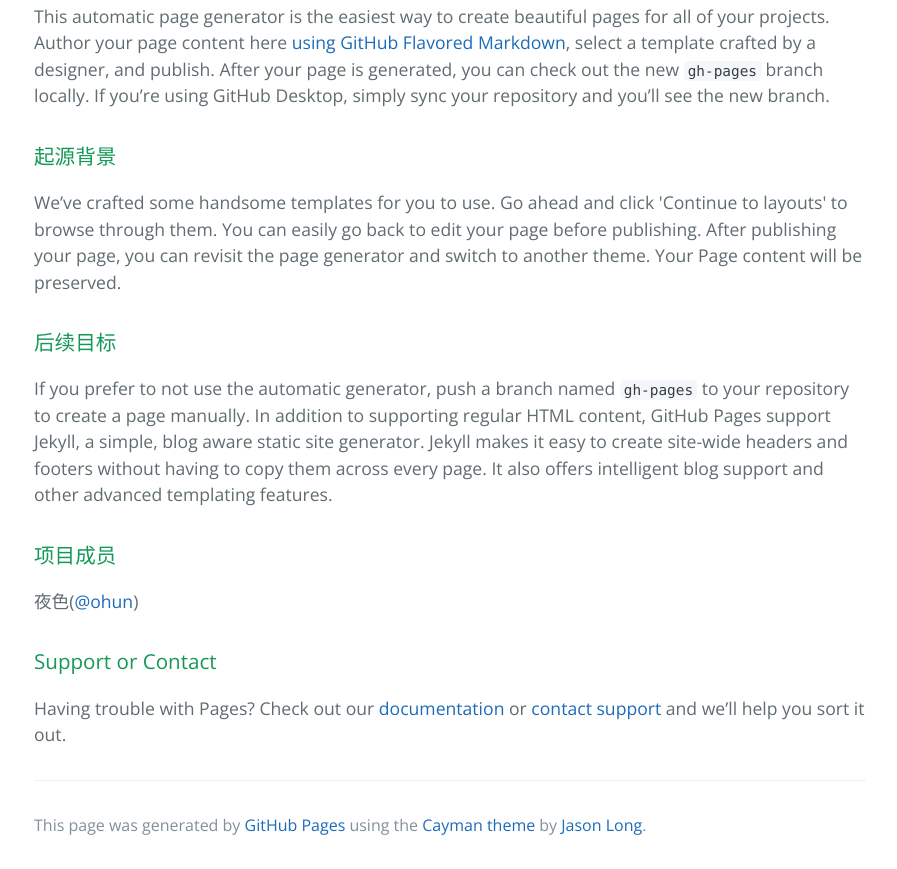
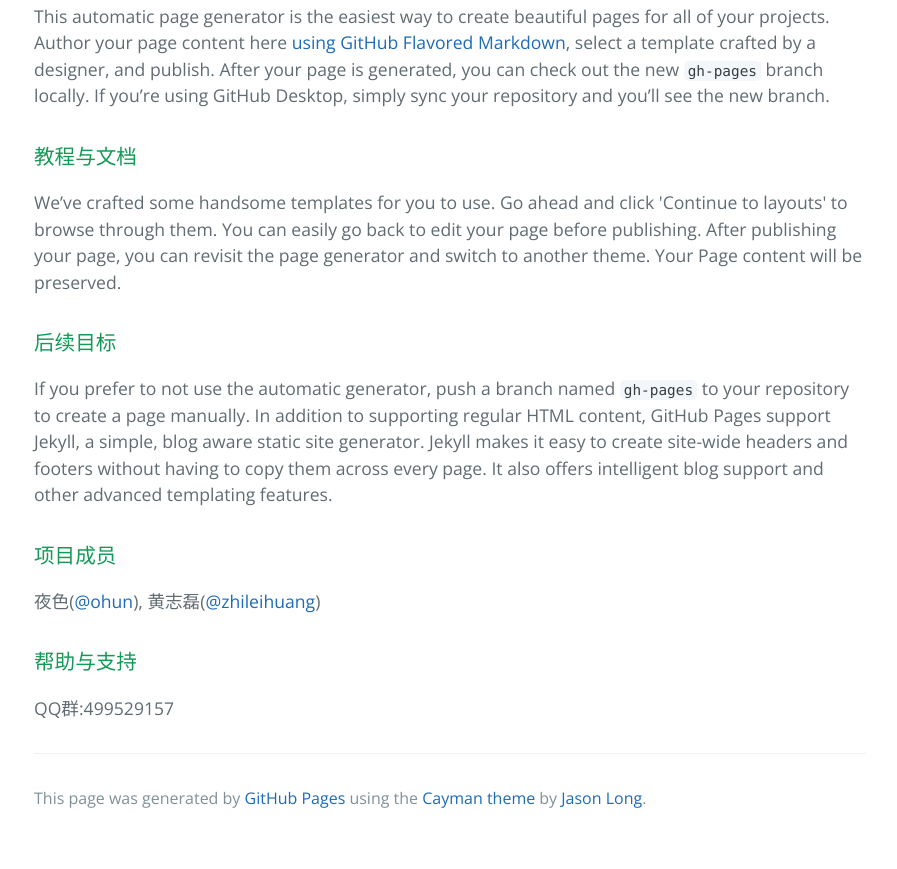
Before and after one commit to mpusher/mpusher.github.io, a plain HTML site: page index.html in a window 1280 px wide. Shown: the part 394-1263 px from the top of the page, without its empty margins (190-1087 px from the left). After the commit the page ends 1236 px from the top, so only its background shows below. Drawn offline with nearby package versions, Linux system fonts and the light colour scheme.

```diff
--- a/index.html
+++ b/index.html
@@ -22,7 +22,7 @@
 <p>This automatic page generator is the easiest way to create beautiful pages for all of your projects. Author your page content here <a href="https://guides.github.com/features/mastering-markdown/">using GitHub Flavored Markdown</a>, select a template crafted by a designer, and publish. After your page is generated, you can check out the new <code>gh-pages</code> branch locally. If you’re using GitHub Desktop, simply sync your repository and you’ll see the new branch.</p>
 
 <h3>
-<a id="起源背景" class="anchor" href="#%E8%B5%B7%E6%BA%90%E8%83%8C%E6%99%AF" aria-hidden="true"><span aria-hidden="true" class="octicon octicon-link"></span></a>起源背景</h3>
+<a id="教程与文档" class="anchor" href="#%E6%95%99%E7%A8%8B%E4%B8%8E%E6%96%87%E6%A1%A3" aria-hidden="true"><span aria-hidden="true" class="octicon octicon-link"></span></a>教程与文档</h3>
 
 <p>We’ve crafted some handsome templates for you to use. Go ahead and click 'Continue to layouts' to browse through them. You can easily go back to edit your page before publishing. After publishing your page, you can revisit the page generator and switch to another theme. Your Page content will be preserved.</p>
 
@@ -34,12 +34,12 @@
 <h3>
 <a id="项目成员" class="anchor" href="#%E9%A1%B9%E7%9B%AE%E6%88%90%E5%91%98" aria-hidden="true"><span aria-hidden="true" class="octicon octicon-link"></span></a>项目成员</h3>
 
-<p>夜色(<a href="https://github.com/ohun" class="user-mention">@ohun</a>)</p>
+<p>夜色(<a href="https://github.com/ohun" class="user-mention">@ohun</a>), 黄志磊(<a href="https://github.com/zhileihuang" class="user-mention">@zhileihuang</a>)</p>
 
 <h3>
-<a id="support-or-contact" class="anchor" href="#support-or-contact" aria-hidden="true"><span aria-hidden="true" class="octicon octicon-link"></span></a>Support or Contact</h3>
+<a id="帮助与支持" class="anchor" href="#%E5%B8%AE%E5%8A%A9%E4%B8%8E%E6%94%AF%E6%8C%81" aria-hidden="true"><span aria-hidden="true" class="octicon octicon-link"></span></a>帮助与支持</h3>
 
-<p>Having trouble with Pages? Check out our <a href="https://help.github.com/pages">documentation</a> or <a href="https://github.com/contact">contact support</a> and we’ll help you sort it out.</p>
+<p>QQ群:499529157</p>
 
       <footer class="site-footer">
 
--- a/params.json
+++ b/params.json
@@ -1,6 +1,6 @@
 {
   "name": "Mpush(妙推)",
   "tagline": "基于Netty的实时开源消息推送系统",
-  "body": "### 系统介绍.\r\nThis automatic page generator is the easiest way to create beautiful pages for all of your projects. Author your page content here [using GitHub Flavored Markdown](https://guides.github.com/features/mastering-markdown/), select a template crafted by a designer, and publish. After your page is generated, you can check out the new `gh-pages` branch locally. If you’re using GitHub Desktop, simply sync your repository and you’ll see the new branch.\r\n\r\n### 起源背景\r\nWe’ve crafted some handsome templates for you to use. Go ahead and click 'Continue to layouts' to browse through them. You can easily go back to edit your page before publishing. After publishing your page, you can revisit the page generator and switch to another theme. Your Page content will be preserved.\r\n\r\n### 后续目标\r\nIf you prefer to not use the automatic generator, push a branch named `gh-pages` to your repository to create a page manually. In addition to supporting regular HTML content, GitHub Pages support Jekyll, a simple, blog aware static site generator. Jekyll makes it easy to create site-wide headers and footers without having to copy them across every page. It also offers intelligent blog support and other advanced templating features.\r\n\r\n### 项目成员\r\n夜色(@ohun)\r\n\r\n### Support or Contact\r\nHaving trouble with Pages? Check out our [documentation](https://help.github.com/pages) or [contact support](https://github.com/contact) and we’ll help you sort it out.\r\n",
+  "body": "### 系统介绍.\r\nThis automatic page generator is the easiest way to create beautiful pages for all of your projects. Author your page content here [using GitHub Flavored Markdown](https://guides.github.com/features/mastering-markdown/), select a template crafted by a designer, and publish. After your page is generated, you can check out the new `gh-pages` branch locally. If you’re using GitHub Desktop, simply sync your repository and you’ll see the new branch.\r\n\r\n### 教程与文档\r\nWe’ve crafted some handsome templates for you to use. Go ahead and click 'Continue to layouts' to browse through them. You can easily go back to edit your page before publishing. After publishing your page, you can revisit the page generator and switch to another theme. Your Page content will be preserved.\r\n\r\n### 后续目标\r\nIf you prefer to not use the automatic generator, push a branch named `gh-pages` to your repository to create a page manually. In addition to supporting regular HTML content, GitHub Pages support Jekyll, a simple, blog aware static site generator. Jekyll makes it easy to create site-wide headers and footers without having to copy them across every page. It also offers intelligent blog support and other advanced templating features.\r\n\r\n### 项目成员\r\n夜色(@ohun), 黄志磊(@zhileihuang)\r\n\r\n### 帮助与支持\r\nQQ群:499529157\r\n",
   "note": "Don't delete this file! It's used internally to help with page regeneration."
 }
```
